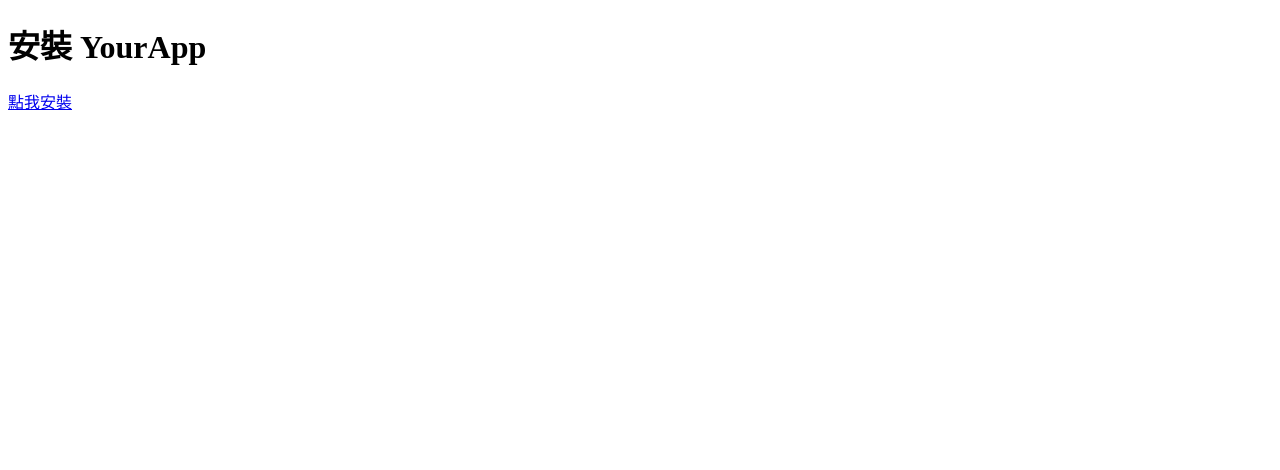
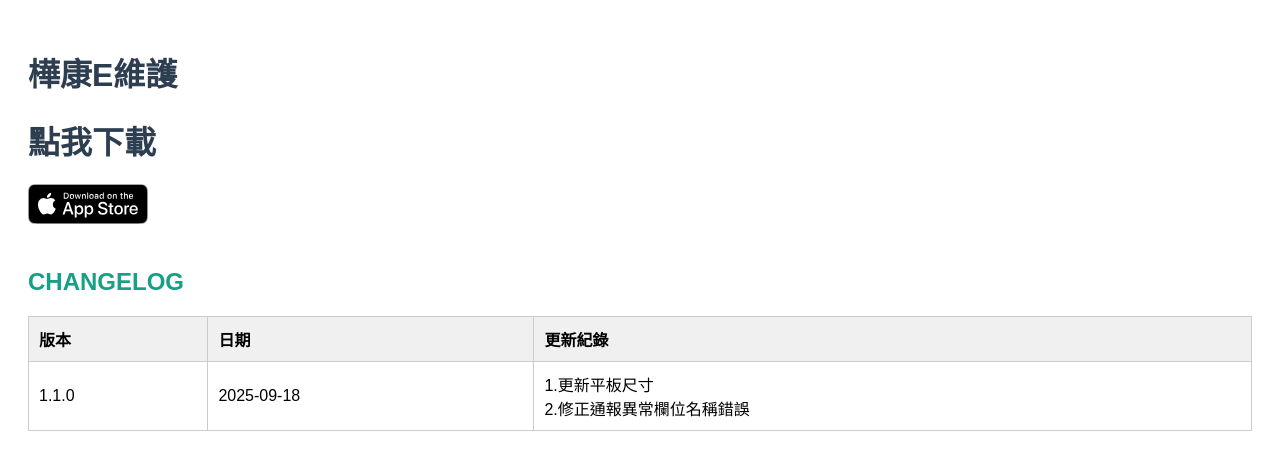
Before and after one commit to ann123-321/sbms_install, a plain HTML site: page index.html in a window 1280 px wide. Drawn offline with Linux system fonts and the light colour scheme.

Commit message:
Release: 1.1.0

```diff
--- a/index.html
+++ b/index.html
@@ -1,17 +1,73 @@
 <!DOCTYPE html>
-<html lang="en">
+<html lang="zh-Hant">
 
 <head>
     <meta charset="UTF-8">
-    <title>Download YourApp</title>
+    <title>樺康E維護 App下載</title>
+    <style>
+        body {
+            font-family: Arial, sans-serif;
+            padding: 20px;
+        }
+
+        h1 {
+            color: #2c3e50;
+        }
+
+        h2 {
+            margin-top: 40px;
+            color: #16a085;
+        }
+
+        table {
+            width: 100%;
+            border-collapse: collapse;
+            margin-top: 10px;
+        }
+
+        th,
+        td {
+            border: 1px solid #ccc;
+            text-align: left;
+            padding: 10px;
+        }
+
+        th {
+            background-color: #f0f0f0;
+        }
+
+        a {
+            color: #3498db;
+            text-decoration: none;
+        }
+    </style>
 </head>
 
 <body>
-    <h1>安裝 YourApp</h1>
+    <h1>樺康E維護</h1>
+    <h1>點我下載</h1>
     <p>
         <a
-            href="itms-services://?action=download-manifest&url=https://ann123-321.github.io/sbms_install/manifest.plist">點我安裝</a>
+            href="itms-services://?action=download-manifest&url=https://ann123-321.github.io/sbms_install/manifest.plist"><img
+                src="assets/app_store.svg" alt="App Store Download"></a>
     </p>
+    <h2>CHANGELOG</h2>
+    <table>
+        <thead>
+            <tr>
+                <th>版本</th>
+                <th>日期</th>
+                <th>更新紀錄</th>
+            </tr>
+        </thead>
+        <tbody>
+            <tr>
+                <td>1.1.0</td>
+                <td>2025-09-18</td>
+                <td>1.更新平板尺寸<br>2.修正通報異常欄位名稱錯誤</td>
+            </tr>
+        </tbody>
+    </table>
 </body>
 
 </html>
```
Also changed, not shown: assets/app_store.svg (added), 1 other file.
